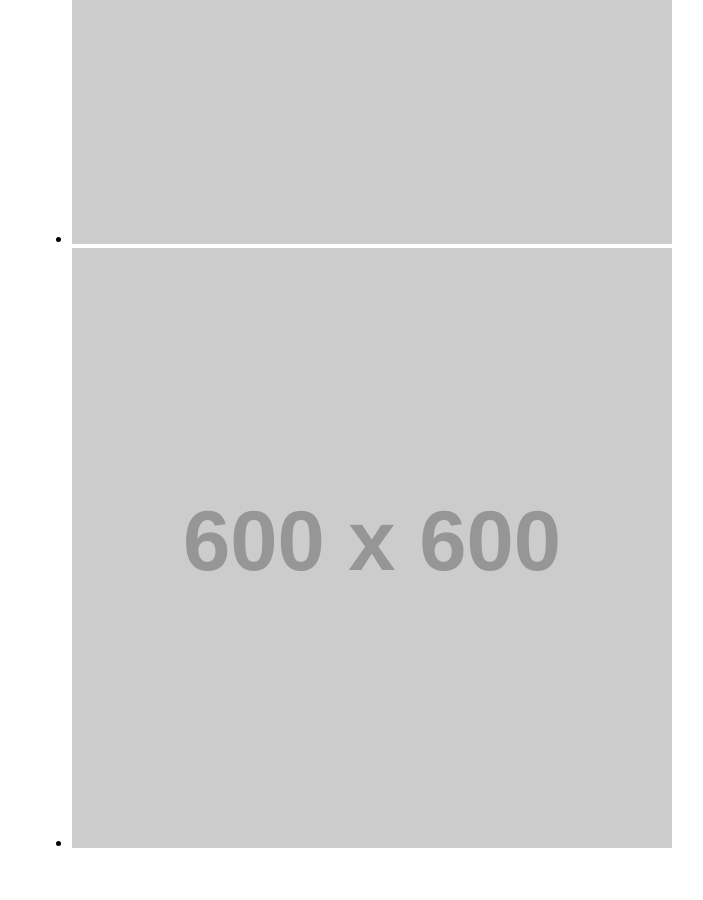
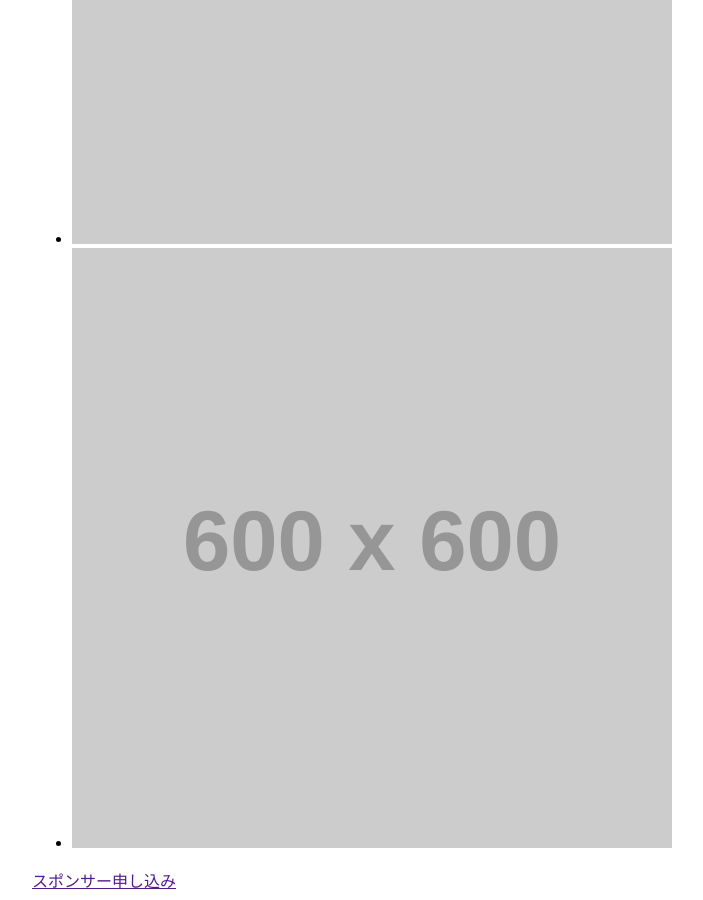
Before and after one commit to dojocon-japan/dojocon2016.coderdojo.jp, a Jekyll site: the page built from index.html, in a window 1280 px wide and 900 px high, scrolled down 15288 px. Shown: the whole window, without its empty margins (8-711 px from the left). Built offline with Jekyll 4.4.1, drawn with Linux system fonts in a browser that asks for light colours; before the commit the page ends 16164 px from its top, so only the background shows below that.

Commit message:
Add a link to become a sponsor

```diff
--- a/index.html
+++ b/index.html
@@ -161,15 +161,15 @@ layout: default
 		<span class="en">Sponsors</span>
 		<span class="ja">スポンサー一覧</span>
 	</h1>
-	<section class="gold-sponsors">
+	<div class="gold-sponsors">
 		<h2>Gold Sponsors</h2>
 		<ul class="sponsors">
 			<li><a href=""><img src="//placehold.it/600x600.png?text=SPONSOR+LOGO" alt="スポンサー"></a></li>
 			<li><a href=""><img src="//placehold.it/600x600.png?text=SPONSOR+LOGO" alt="スポンサー"></a></li>
 			<li><a href=""><img src="//placehold.it/600x600.png?text=SPONSOR+LOGO" alt="スポンサー"></a></li>
 		</ul>
-	</section>
-	<section class="silver-sponsors">
+	</div>
+	<div class="silver-sponsors">
 		<h2>Silver Sponsors</h2>
 		<ul class="sponsors">
 			<li><a href=""><img src="//placehold.it/600x600.png?text=SPONSOR+LOGO" alt="スポンサー"></a></li>
@@ -177,8 +177,8 @@ layout: default
 			<li><a href=""><img src="//placehold.it/600x600.png?text=SPONSOR+LOGO" alt="スポンサー"></a></li>
 			<li><a href=""><img src="//placehold.it/600x600.png?text=SPONSOR+LOGO" alt="スポンサー"></a></li>
 		</ul>
-	</section>
-	<section class="bronze-sponsors">
+	</div>
+	<div class="bronze-sponsors">
 		<h2>Bronze Sponsors</h2>
 		<ul class="sponsors">
 			<li><a href=""><img src="//placehold.it/600x600.png?text=SPONSOR+LOGO" alt="スポンサー"></a></li>
@@ -194,5 +194,6 @@ layout: default
 			<li><a href=""><img src="//placehold.it/600x600.png?text=SPONSOR+LOGO" alt="スポンサー"></a></li>
 			<li><a href=""><img src="//placehold.it/600x600.png?text=SPONSOR+LOGO" alt="スポンサー"></a></li>
 		</ul>
-	</section>
+	</div>
+	<a class= "become-a-sponsor" href="{{ site.sponsorurl }}">スポンサー申し込み</a>
 </div>
```
